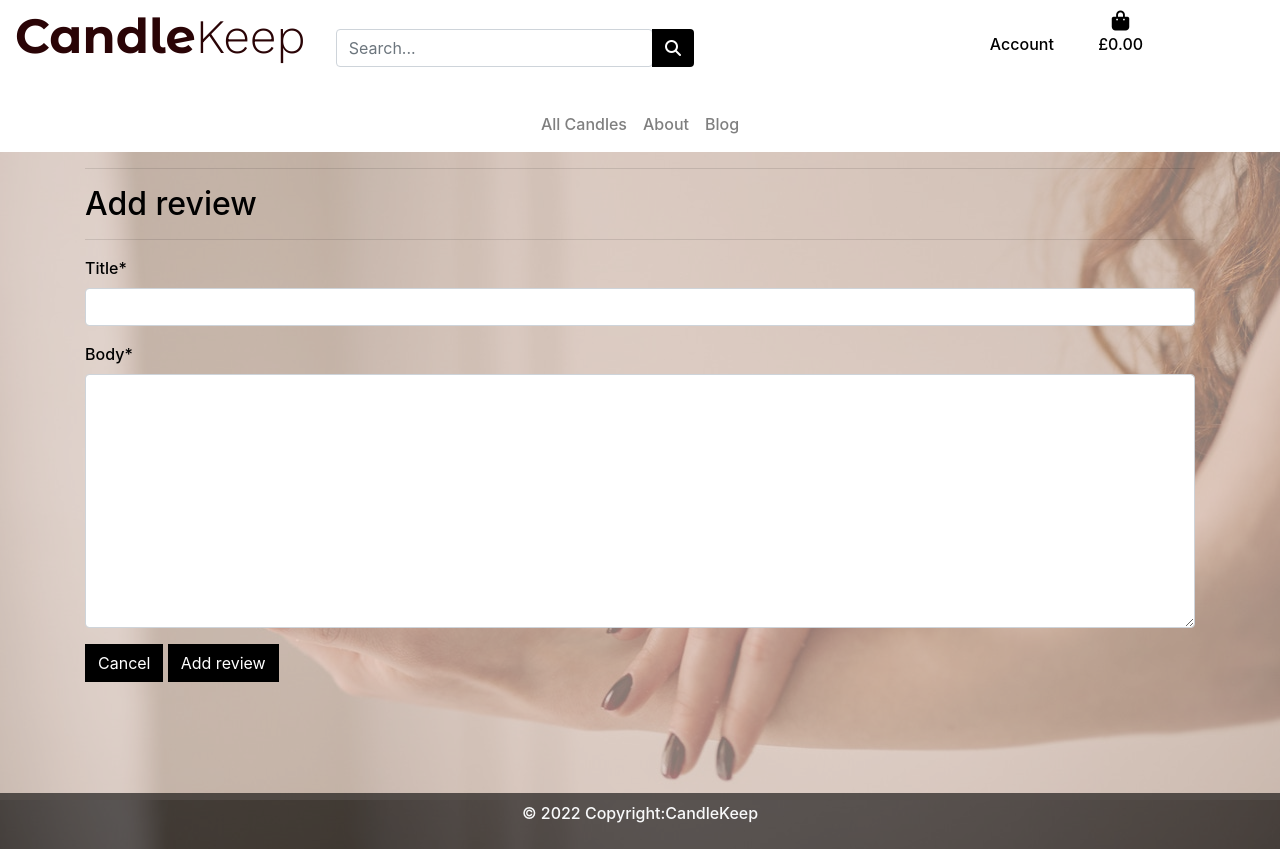
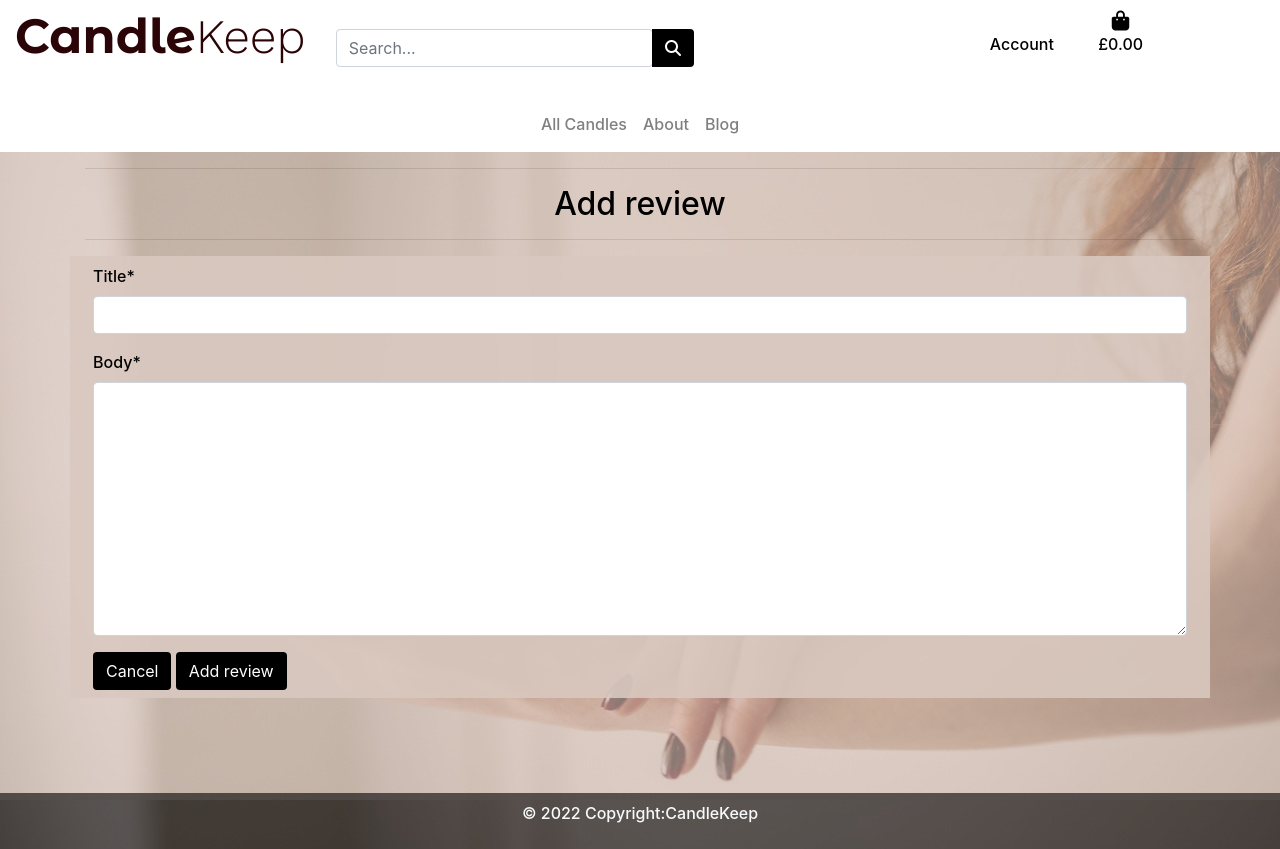
Before and after one commit to CraigThomasson/ecommerce-store, a Django app: template reviews/templates/reviews/add_reviews.html in a window 1280 px wide. Run offline with Django 3.2, Linux system fonts and the light colour scheme; the template is opened without the code that fills it: values that come from a table or form of the project are taken from there, others are empty; parts of the project's set-up code (start-up, migrations or seed data) failed here and were passed over; some libraries are stand-ins or nearby versions.

Commit message:
update styling on add reivew page

```diff
--- a/bag/templates/bag/bag.html
+++ b/bag/templates/bag/bag.html
@@ -5,7 +5,7 @@
 {% block page_header %}
     <div class="overlay"></div>
         <div class="container header-container">
-            <div class="row">
+            <div class="row text-center">
                 <div class="col">
                     <h2>Shopping Bag</h2>
                 </div>
--- a/blog/templates/blog/edit_blog.html
+++ b/blog/templates/blog/edit_blog.html
@@ -7,7 +7,7 @@
         <div class="row">
             <div class="col">
                 <hr>
-                <h2>Edit blog</h2>
+                <h2>Edit Blog</h2>
                 <hr>
             </div>
         </div>
--- a/reviews/templates/reviews/add_reviews.html
+++ b/reviews/templates/reviews/add_reviews.html
@@ -13,7 +13,7 @@
 {% block content %}
     <div class="container">
         <div class="row">
-            <div class="col">
+            <div class="col text-center">
                 <hr>
                 <h2>Add review</h2>
                 <hr>
@@ -21,14 +21,14 @@
         </div>
     </div>
     <div class="container">
-        <div class="row">
+        <div class="row overlay-white p-2">
             <div class="col">
                 <form method="POST"  enctype="multipart/form-data">
                     {% csrf_token %}
                     {{ form | crispy }}
                     <div>
-                        <a class="btn btn-black rounded-0" href="{% url 'products' %}">Cancel</a>
-                        <button class="btn btn-black rounded-0" type="submit">Add review</button>
+                        <a class="btn btn-black rounded-3" href="{% url 'products' %}">Cancel</a>
+                        <button class="btn btn-black rounded-3" type="submit">Add review</button>
                     </div>
                 </form>
             </div>
```
